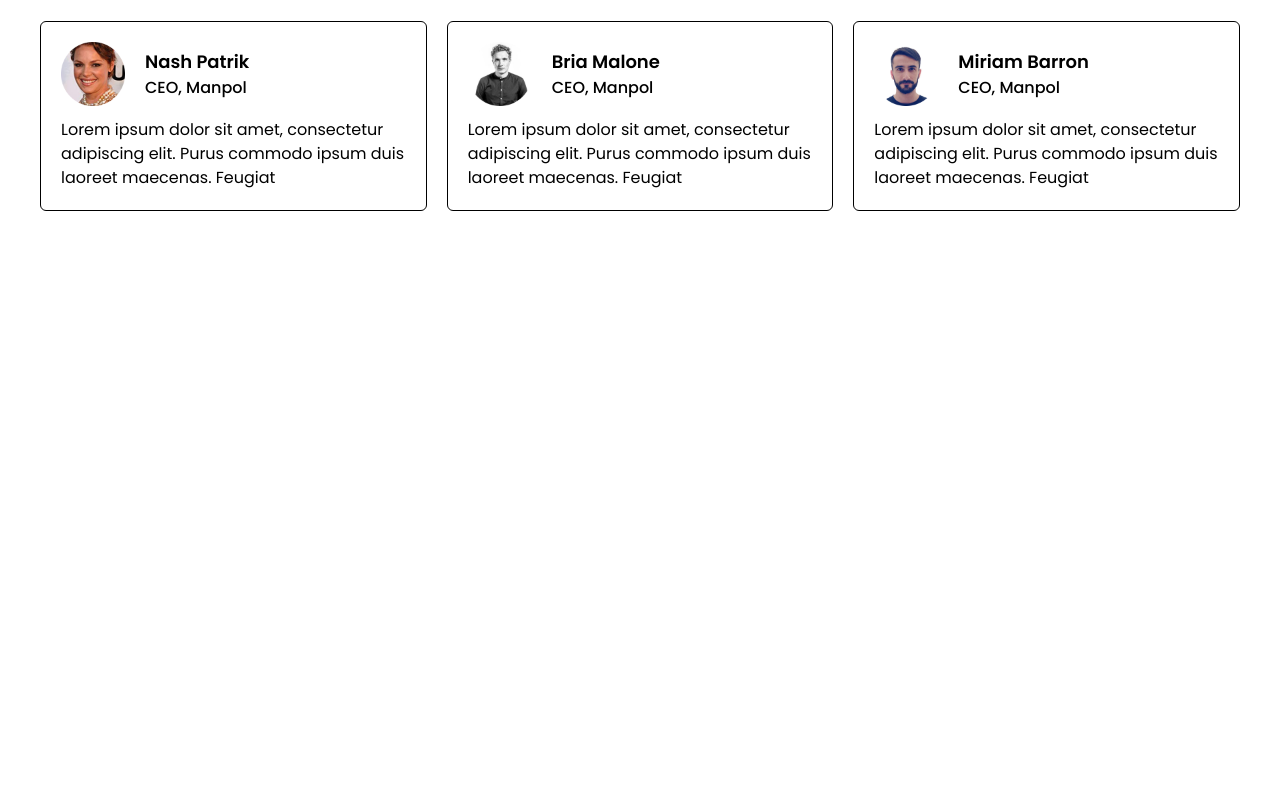
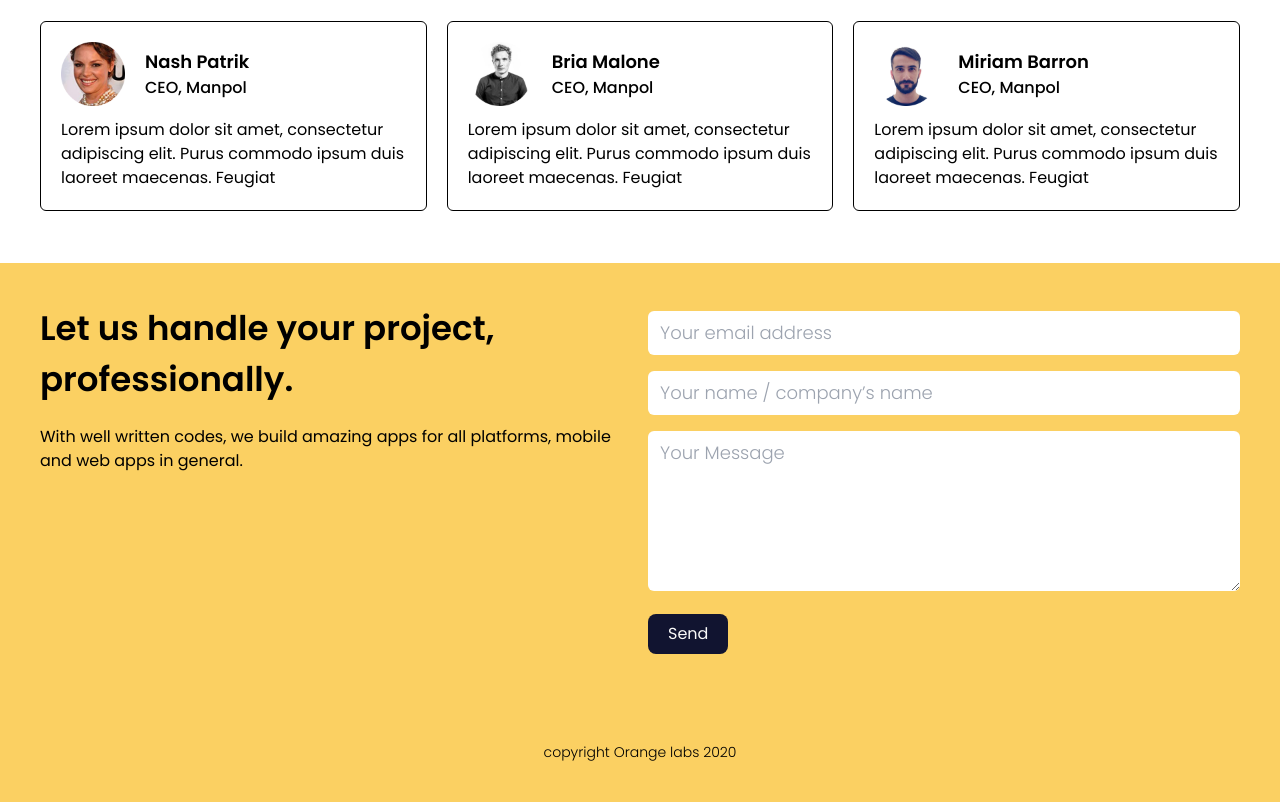
Before and after one commit to shohayabt/creative_agency, a website built with Vite: page index.html in a window 1280 px wide. Shown: the part 2029-2831 px from the top of the page. Before the commit the page ends 2292 px from the top, so only its background shows below. Built offline with nearby package versions, Linux system fonts and the light colour scheme.

Commit message:
complete

```diff
--- a/index.html
+++ b/index.html
@@ -219,6 +219,30 @@
       </div>
     </section>
     <!-- FEEDBACK SECTIONE END HERE -->
+    <!-- FOOTER SECTION SECTION START FROM HERE -->
+    <footer class="p-10 pb-0 bg-yellow">
+      <div class="md:grid md:grid-cols-2 md:gap-x-4 pb-10">
+        <div>
+          <h2 class="text-[34px] font-semibold">
+            Let us handle your project, professionally.
+          </h2>
+          <p class="text-base my-5">
+            With well written codes, we build amazing apps for all platforms,
+            mobile and web apps in general.
+          </p>
+        </div>
+        <div>
+          <input class="w-full py-2 px-3 font-light text-lg rounded-md my-2" type="email" name="email" placeholder="Your email address">
+          <input class="w-full py-2 px-3 font-light text-lg rounded-md my-2" type="text" name="name" placeholder="Your name / company’s name">
+          <textarea class="w-full h-40 py-2 px-3 font-light text-lg rounded-md my-2" placeholder="Your Message" name="message" id="message"></textarea>
+          <button class="py-2 px-5 my-2 rounded-lg bg-black text-white">
+            Send
+          </button>
+        </div>
+      </div>
+      <p class=" p-10 w-full text-center text-sm font-light">copyright Orange labs 2020</p>
+    </footer>
+    <!-- FOOTER SECTION END HERE -->
     <script>
       const menuBar = document.getElementById("menu");
       menuBar.addEventListener("click", function () {
```
Also changed, not shown: output/output.css.
